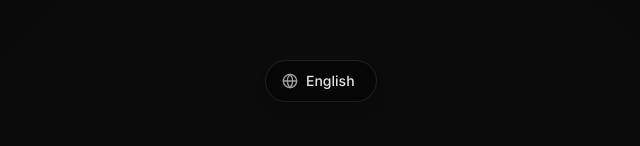
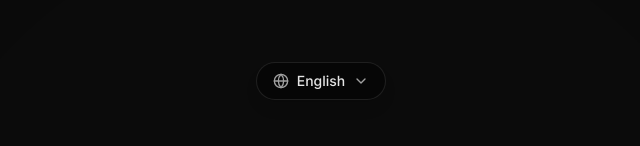
Before and after one commit to jhonnyfc/my-verse, a Next.js app: page / in a window 1280 px wide. Shown: the part 171-317 px from the top of the page, without its empty margins (319-959 px from the left). Built offline with nearby package versions, Linux system fonts and the light colour scheme; a web font is replaced by a local one.

Commit message:
feat: improve languaje selector

```diff
--- a/app/page.tsx
+++ b/app/page.tsx
@@ -5,7 +5,8 @@ import { AnimatedBackground } from "@/components/AnimatedBackground";
 import { Button } from "@/components/ui/button";
 import { getRandomVerseId } from "@/services/verseService";
 import { useRouter } from "next/navigation";
-import { BookOpen, Loader2, Globe } from "lucide-react";
+import { BookOpen, Loader2 } from "lucide-react";
+import { LanguageSelector } from "@/components/LanguageSelector";
 import {
   LANGUAGES,
   SupportedLanguage,
@@ -73,26 +74,7 @@ export default function Home() {
       {/* Header with Language Selector */}
 
       <div className="z-10 w-full max-w-3xl flex flex-col items-center text-center space-y-12">
-        <div className="z-20 flex items-center space-x-2 bg-black/40 backdrop-blur-md border border-white/10 rounded-full p-1 shadow-lg animate-fade-in-up">
-          <Globe className="w-4 h-4 ml-3 text-neutral-400" />
-          <select
-            value={lang}
-            onChange={(e) =>
-              handleLangChange(e.target.value as SupportedLanguage)
-            }
-            className="bg-transparent text-sm font-medium text-neutral-200 outline-none cursor-pointer pr-3 py-1.5 focus:ring-0 appearance-none"
-          >
-            {Object.values(LANGUAGES).map((config) => (
-              <option
-                key={config.code}
-                className="bg-neutral-900"
-                value={config.code}
-              >
-                {config.name}
-              </option>
-            ))}
-          </select>
-        </div>
+        <LanguageSelector value={lang} onChange={handleLangChange} />
         <div
           className="flex flex-col items-center space-y-4 animate-fade-in-up"
           style={{ animationDuration: "1s", animationFillMode: "both" }}
--- /dev/null
+++ b/components/LanguageSelector.tsx
@@ -0,0 +1,81 @@
+"use client";
+
+import { useState } from "react";
+import { Globe, ChevronDown } from "lucide-react";
+import { LANGUAGES, SupportedLanguage } from "@/config/languages";
+
+interface LanguageSelectorProps {
+  value: SupportedLanguage;
+  onChange: (lang: SupportedLanguage) => void;
+}
+
+export function LanguageSelector({ value, onChange }: LanguageSelectorProps) {
+  const [isOpen, setIsOpen] = useState(false);
+
+  return (
+    <div className="z-20 relative animate-fade-in-up">
+      {/* Mobile Native Select */}
+      <div className="md:hidden flex items-center space-x-2 bg-black/40 backdrop-blur-md border border-white/10 rounded-full p-1 shadow-lg">
+        <Globe className="w-4 h-4 ml-3 text-neutral-400" />
+        <select
+          value={value}
+          onChange={(e) => onChange(e.target.value as SupportedLanguage)}
+          className="bg-transparent text-sm font-medium text-neutral-200 outline-none cursor-pointer pr-3 py-1.5 focus:ring-0 appearance-none"
+        >
+          {Object.values(LANGUAGES).map((config) => (
+            <option
+              key={config.code}
+              className="bg-neutral-900"
+              value={config.code}
+            >
+              {config.name}
+            </option>
+          ))}
+        </select>
+      </div>
+
+      {/* Desktop Custom Dropdown */}
+      <div className="hidden md:block relative">
+        <button
+          onClick={() => setIsOpen(!isOpen)}
+          className="flex items-center space-x-2 bg-black/40 hover:bg-black/60 transition-colors backdrop-blur-md border border-white/10 rounded-full py-2 px-4 shadow-lg text-sm font-medium text-neutral-200 outline-none focus:ring-2 focus:ring-white/20"
+        >
+          <Globe className="w-4 h-4 text-neutral-400" />
+          <span>{LANGUAGES[value]?.name || "Language"}</span>
+          <ChevronDown
+            className={`w-4 h-4 text-neutral-400 transition-transform ${
+              isOpen ? "rotate-180" : ""
+            }`}
+          />
+        </button>
+
+        {isOpen && (
+          <>
+            <div
+              className="fixed inset-0 z-10"
+              onClick={() => setIsOpen(false)}
+            />
+            <div className="absolute top-full left-1/2 -translate-x-1/2 mt-2 w-40 bg-black/80 backdrop-blur-xl border border-white/10 rounded-2xl p-1.5 shadow-2xl z-20 flex flex-col gap-0.5 animate-in fade-in zoom-in-95 duration-200">
+              {Object.values(LANGUAGES).map((config) => (
+                <button
+                  key={config.code}
+                  onClick={() => {
+                    onChange(config.code as SupportedLanguage);
+                    setIsOpen(false);
+                  }}
+                  className={`text-left px-3 py-2 text-sm rounded-xl transition-all ${
+                    value === config.code
+                      ? "bg-white/10 text-white font-medium shadow-sm"
+                      : "text-neutral-400 hover:bg-white/5 hover:text-neutral-200"
+                  }`}
+                >
+                  {config.name}
+                </button>
+              ))}
+            </div>
+          </>
+        )}
+      </div>
+    </div>
+  );
+}
```
